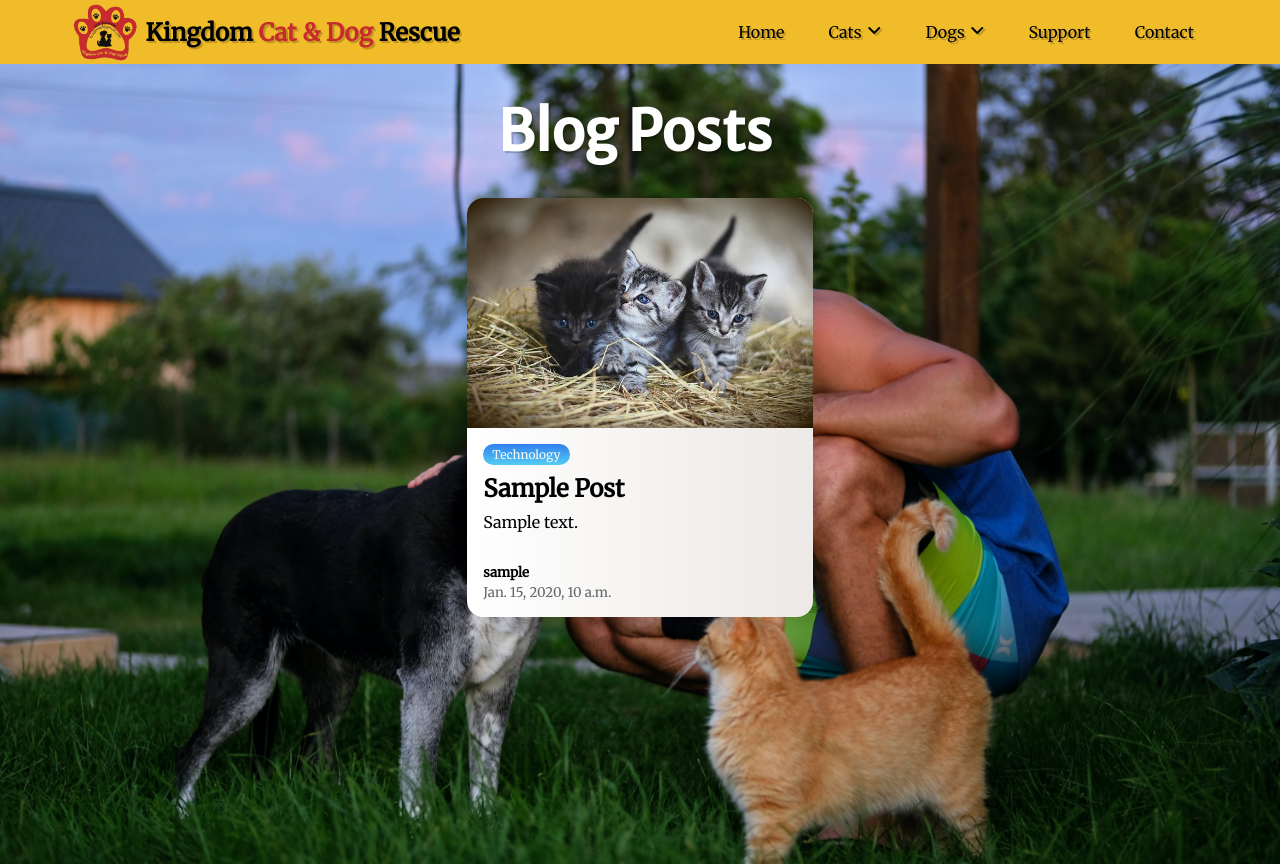
After one commit to Gertobin11/kerry-cat-and-dog-rescue, a Django app: page /blog/ in a window 1280 px wide. The commit adds this page. Run offline with Django 3.2, Linux system fonts and the light colour scheme; tables that the repository leaves empty hold one stand-in row (values such as "Sample post"); some libraries are stand-ins or nearby versions.

Commit message:
blog page html url and view connected and boilerplate stylings applied

```diff
--- a/blog/models.py
+++ b/blog/models.py
@@ -11,7 +11,7 @@ class Post(models.Model):
     author = models.ForeignKey(User, on_delete=models.CASCADE, related_name="blog_posts")
     updated_on = models.DateTimeField(auto_now=True)
     content = models.TextField()
-    featured_image = CloudinaryField('image', default='placeholder')
+    featured_image = CloudinaryField('image')
     excerpt = models.TextField(blank=True)
     created_on = models.DateTimeField(auto_now=True)
     status = models.IntegerField(choices=STATUS, default=0)
--- /dev/null
+++ b/blog/urls.py
@@ -0,0 +1,7 @@
+from django.urls import path
+from . import views
+
+
+urlpatterns = [
+    path("", views.PostList.as_view(), name="blog")
+]
--- a/kerrycatanddogrescue/settings.py
+++ b/kerrycatanddogrescue/settings.py
@@ -27,6 +27,8 @@ TEMPLATES_DIR = os.path.join(BASE_DIR, "templates")
 
 # SECURITY WARNING: keep the secret key used in production secret!
 SECRET_KEY = os.environ.get('SECRET_KEY')
+
+SITE_ID = 1
 
 # SECURITY WARNING: don't run with debug turned on in production!
 DEBUG = True
@@ -75,6 +77,7 @@ TEMPLATES = [
                 'django.template.context_processors.request',
                 'django.contrib.auth.context_processors.auth',
                 'django.contrib.messages.context_processors.messages',
+                'django.template.context_processors.media',
             ],
         },
     },
--- a/kerrycatanddogrescue/urls.py
+++ b/kerrycatanddogrescue/urls.py
@@ -21,5 +21,6 @@ from django.conf import settings
 urlpatterns = [
     path('admin/', admin.site.urls),
     path('summernote/', include('django_summernote.urls')),
-    path('', include('home.urls'), name='home_urls')
+    path('', include('home.urls'), name='home_urls'),
+    path('blog/', include('blog.urls'), name='blog_urls')
 ] + static(settings.MEDIA_URL, document_root=settings.MEDIA_ROOT)
--- a/static/css/style.css
+++ b/static/css/style.css
@@ -156,3 +156,119 @@ nav {
 .drop {
     animation: drop .8s forwards;
 }
+
+/* blog css */
+
+.post-section {
+    display: block;
+    background-image: url('../../media/pexels-petra-vajdova-7341095.jpg');
+    background-repeat: no-repeat;
+    background-size: cover;
+    min-height: 100vh;
+}
+
+.post-div {
+    display: flex;
+    justify-content: center;
+    flex-wrap: wrap;
+    gap: 2rem;
+    width: 100%;
+}
+
+.post-section h1 {
+    font-family: 'Merriweather Sans',
+    sans-serif;
+    font-size: 3.5rem;
+    color: white;
+    text-align: center;
+    padding-top: 2rem;
+    padding-bottom: 2rem;
+    text-shadow: 2px 2px hsl(0deg 0% 0% / 20%);
+}
+
+.overlay {
+    height: 100%;
+    width :100%;
+    background-color: rgba(0, 0, 0, 0.5);
+}
+
+img {
+    max-width: 100%;
+    display: block;
+    object-fit: cover;
+}
+
+.card {
+    display: flex;
+    flex-direction: column;
+    width: clamp(20rem, calc(20rem + 2vw), 22rem);
+    overflow: hidden;
+    box-shadow: 0 .1rem 1rem rgba(0, 0, 0, 0.1);
+    border-radius: 1em;
+    background: #ECE9E6;
+    background: linear-gradient(to right, #FFFFFF, #ECE9E6);
+
+}
+
+
+
+.card__body {
+    padding: 1rem;
+    display: flex;
+    flex-direction: column;
+    gap: .5rem;
+}
+
+
+.tag {
+    align-self: flex-start;
+    padding: .25em .75em;
+    border-radius: 1em;
+    font-size: .75rem;
+}
+
+.tag+.tag {
+    margin-left: .5em;
+}
+
+.tag-blue {
+    background: #56CCF2;
+    background: linear-gradient(to bottom, #2F80ED, #56CCF2);
+    color: #fafafa;
+}
+
+.tag-brown {
+    background: #D1913C;
+    background: linear-gradient(to bottom, #FFD194, #D1913C);
+    color: #fafafa;
+}
+
+.tag-red {
+    background: #cb2d3e;
+    background: linear-gradient(to bottom, #ef473a, #cb2d3e);
+    color: #fafafa;
+}
+
+.card__body h4 {
+    font-size: 1.5rem;
+    text-transform: capitalize;
+}
+
+.card__footer {
+    display: flex;
+    padding: 1rem;
+    margin-top: auto;
+}
+
+.user {
+    display: flex;
+    gap: .5rem;
+}
+
+.user__image {
+    border-radius: 50%;
+}
+
+.user__info>small {
+    color: #666;
+}
--- /dev/null
+++ b/templates/blog.html
@@ -0,0 +1,31 @@
+{% extends 'base.html' %}
+
+{% block content %}
+<section class="post-section overlay">
+    <h1>Blog Posts <i class="fa-solid fa-book-heart"></i></h1>
+    <div class="post-div">
+        {% for post in post_list %}
+        <div class="card">
+            <div class="card__header">
+
+                <img src="{{ MEDIA_URL }}kittens-3535404_640.jpg" alt="post__image" class="card__image" width="600">
+            </div>
+            <div class="card__body">
+                <span class="tag tag-blue">Technology</span>
+                <h4>{{ post.title }}</h4>
+                <p>{{ post.excerpt }}</p>
+            </div>
+            <div class="card__footer">
+                <div class="user">
+                    <div class="user__info">
+                        <h5>{{ post.author }}</h5>
+                        <small>{{ post.created_on }}</small>
+                    </div>
+                </div>
+            </div>
+        </div>
+        {% endfor %}
+    </div>
+
+</section>
+{% endblock %}
```
Also changed, not shown: blog/migrations/0002_alter_post_featured_image.py (added), blog/migrations/0003_alter_post_featured_image.py (added), blog/migrations/0004_alter_post_featured_image.py (added), blog/migrations/0005_alter_post_featured_image.py (added), blog/migrations/0006_alter_post_featured_image.py (added), blog/migrations/0007_alter_post_featured_image.py (added), blog/migrations/0008_alter_post_featured_image.py (added), media/pexels-petra-vajdova-7341095.jpg (added).
